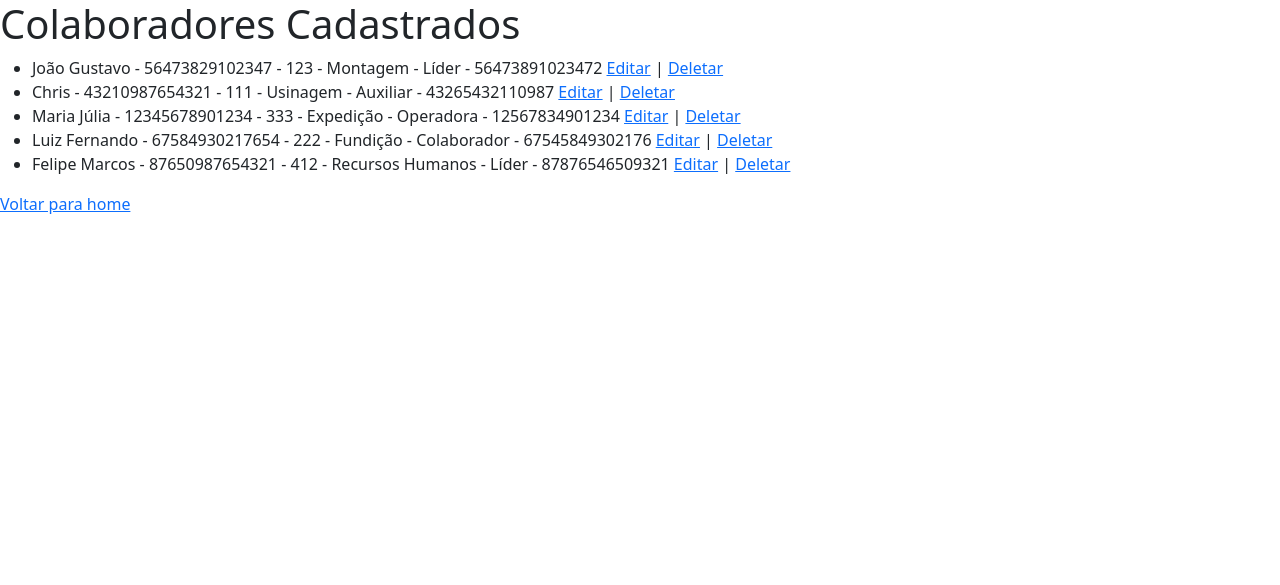
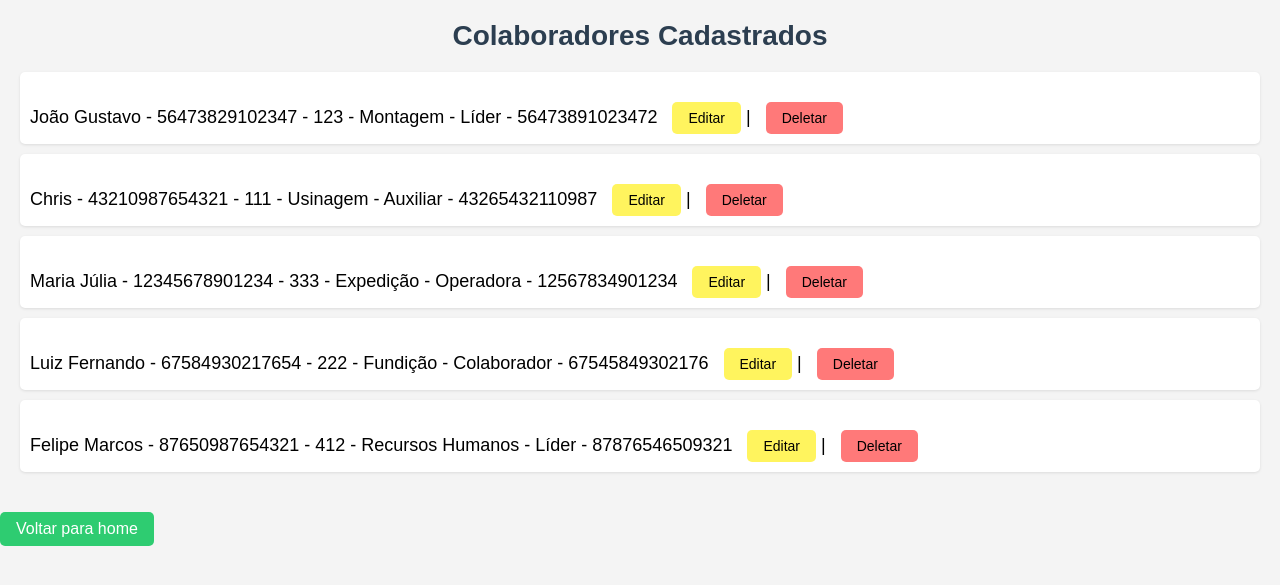
Before and after one commit to luizfbernardi/epi_projeto, a Django app: page /listar_colaboradores/ in a window 1280 px wide. Shown: the top 585 px of the page. Run offline with Django 5.2, Linux system fonts and the light colour scheme; data comes from the database, SQL or seed files in the repository; both versions use the stored data as it was after the commit.

Commit message:
salvando antes de mesclar

```diff
--- a/epi_app/templates/pages/listar_colaboradores.html
+++ b/epi_app/templates/pages/listar_colaboradores.html
@@ -1,20 +1,179 @@
-{% extends 'global/index.html'%}
+{% load static %}
+<!DOCTYPE html>
+<html lang="pt-br">
+<head>
+    <meta charset="UTF-8">
+    <meta name="viewport" content="width=device-width, initial-scale=1.0">
+    <title>Colaboradores</title>
+    <style>
 
-{% block title %} Colaboradores {% endblock title %}
+        .modal {
+            display: none;
+            position: fixed;
+            z-index: 1;
+            left: 0;
+            top: 0;
+            width: 100%;
+            height: 100%;
+            background-color: rgba(0, 0, 0, 0.5);
+            overflow: auto;
+            padding-top: 100px;
+            font-family: Arial, sans-serif;
+        }
 
-{% block content %}
+        .modal-content {
+            background-color: #fff;
+            margin: 5% auto;
+            padding: 20px;
+            border-radius: 8px;
+            width: 80%;
+            max-width: 500px;
+            text-align: center;
+            font-family: Arial, sans-serif;
+        }
+
+        .close-btn {
+            color: #aaa;
+            font-size: 28px;
+            font-weight: bold;
+            position: absolute;
+            top: 10px;
+            right: 20px;
+            cursor: pointer;
+            font-family: Arial, sans-serif;
+        }
+
+        button {
+            padding: 10px 20px;
+            font-size: 16px;
+            border-radius: 5px;
+            cursor: pointer;
+            font-family: Arial, sans-serif;
+        }
+
+        .confirmar-btn {
+            background-color: #e74c3c;
+            color: white;
+            border: none;
+            margin-right: 10px;
+            font-family: Arial, sans-serif;
+        }
+
+        .confirmar-btn:hover {
+            background-color: #c0392b;
+        }
+
+        .cancelar-btn {
+            background-color: #2ecc71;
+            color: white;
+            border: none;
+            font-family: Arial, sans-serif;
+        }
+
+        .cancelar-btn:hover {
+            background-color: #27ae60;
+        }
+
+        body {
+            font-family: Arial, sans-serif;
+            background-color: #f4f4f4;
+            margin: 0;
+            padding: 0;
+        }
+
+        h1 {
+            text-align: center;
+            font-size: 28px;
+            color: #2C3E50;
+            margin-top: 20px;
+        }
+
+        ul {
+            list-style-type: none;
+            padding: 0;
+            margin: 20px;
+        }
+
+        ul li {
+            background-color: #fff;
+            padding: 10px;
+            margin-bottom: 10px;
+            border-radius: 5px;
+            box-shadow: 0 1px 3px rgba(0, 0, 0, 0.1);
+            font-size: 18px;
+        }
+
+        ul li a {
+            text-decoration: none;
+            color: #000000;
+            font-size: 14px;
+            margin-left: 10px;
+        }
+
+        a {
+            display: inline-block;
+            padding: 8px 16px;
+            background-color: #2ecc71;
+            color: white;
+            text-decoration: none;
+            border-radius: 5px;
+            margin-top: 20px;
+            text-align: center;
+        }
+
+        .editar {
+            background-color: #ffee00a1;
+        }
+        .excluir {
+            background-color: #ff000086;
+        }
+
+
+    </style>
+</head>
 <body>
     <h1>Colaboradores Cadastrados</h1>
     <ul>
         {% for colaborador in colaboradores %}
             <li>{{ colaborador.nome }} - {{ colaborador.cpf }} - {{ colaborador.numero_colaborador }} - {{ colaborador.setor }} - {{colaborador.cargo }} - {{colaborador.telefone }}
-                <a href="{% url 'atualizar_colaborador' colaborador.id %}">Editar</a> |
-                <a href="{% url 'excluir_colaborador' colaborador.id %}">Deletar</a>
+                <a class="editar" href="{% url 'atualizar_colaborador' colaborador.id %}">Editar</a> |
+                <a class="excluir" href="#" onclick="abrirModal(event, '{% url 'excluir_colaborador' colaborador.id %}')">Deletar</a>
             </li>
         {% empty %}
             <li>Nenhum colaborador cadastrado.</li>
         {% endfor %}
     </ul>
+
     <a href="{% url 'base' %}">Voltar para home</a>
+
+    <div id="modalConfirmacao" class="modal">
+        <div class="modal-content">
+            <span class="close-btn" onclick="fecharModal()">&times;</span>
+            <h3>Tem certeza de que deseja excluir este colaborador?</h3>
+            <p>Esta ação não pode ser desfeita.</p>
+            <button id="confirmar" class="confirmar-btn">Confirmar</button>
+            <button onclick="fecharModal()" class="cancelar-btn">Cancelar</button>
+        </div>
+    </div>
+
+    <script>
+        let modal = document.getElementById("modalConfirmacao");
+        let confirmarBtn = document.getElementById("confirmar");
+        let urlExclusao = "";
+
+        function abrirModal(event, url) {
+            event.preventDefault();
+            modal.style.display = "block";
+            urlExclusao = url;
+        }
+
+        function fecharModal() {
+            modal.style.display = "none";
+        }
+
+        confirmarBtn.onclick = function() {
+            window.location.href = urlExclusao;
+        }
+    </script>
+
 </body>
-{% endblock content%}
```
Also changed, not shown: db.sqlite3.
